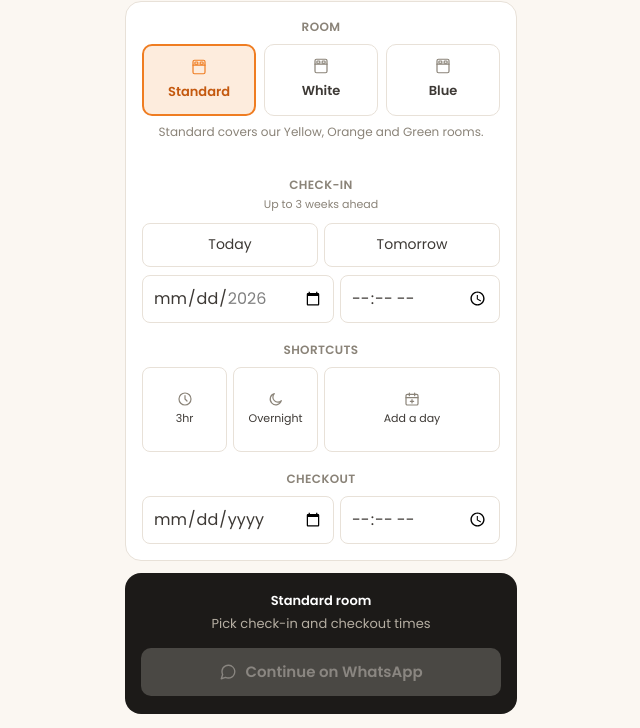
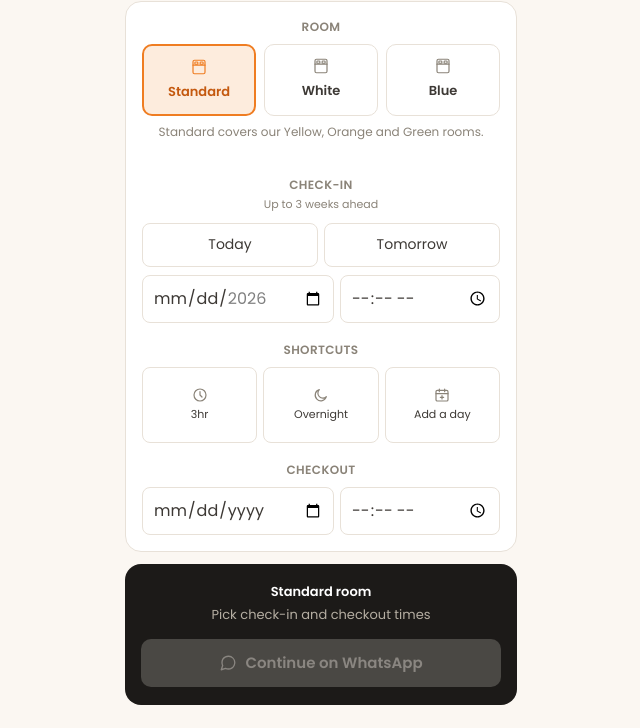
Before and after one commit to temporaryescapeinn-ui/temporary-escape-booking, a plain HTML site: page index.html in a window 1280 px wide. Shown: the part 93-821 px from the top of the page, without its empty margins (319-959 px from the left). Drawn offline with Linux system fonts and the light colour scheme; no server answers.

Commit message:
Even up the three shortcut tiles
3hr, Overnight and Add a day are now equal thirds of the row (3-column grid, one
fixed height) instead of two squares plus a double-wide tile.

Co-Authored-By: Claude Sonnet 5.5 <noreply@anthropic.com>

```diff
--- a/index.html
+++ b/index.html
@@ -65,7 +65,7 @@
           <svg class="icon" viewBox="0 0 24 24" fill="none" stroke="currentColor" stroke-width="1.8" stroke-linecap="round" stroke-linejoin="round" aria-hidden="true"><path d="M20 14.5A8.5 8.5 0 1 1 9.5 4a7 7 0 0 0 10.5 10.5z"/></svg>
           <span>Overnight</span>
         </button>
-        <button type="button" class="shortcut shortcut--wide" id="addDayBtn">
+        <button type="button" class="shortcut" id="addDayBtn">
           <svg class="icon" viewBox="0 0 24 24" fill="none" stroke="currentColor" stroke-width="1.8" stroke-linecap="round" stroke-linejoin="round" aria-hidden="true"><rect x="3" y="5" width="18" height="16" rx="2"/><path d="M16 3v4M8 3v4M3 10h18"/><path d="M12 13v5M9.5 15.5h5"/></svg>
           <span>Add a day</span>
         </button>
--- a/style.css
+++ b/style.css
@@ -213,11 +213,11 @@ button, .room-card {
 
 .shortcut-grid {
   display: grid;
-  grid-template-columns: repeat(4, 1fr);
+  grid-template-columns: repeat(3, 1fr);
   gap: 6px;
 }
 .shortcut {
-  aspect-ratio: 1;
+  min-height: 76px; /* three equal tiles; a fixed height keeps them from growing into tall squares */
   border-radius: 8px;
   border: 0.5px solid var(--border);
   background: var(--card-bg);
@@ -231,10 +231,6 @@ button, .room-card {
   text-align: center;
   padding: 4px 2px;
   cursor: pointer;
-}
-.shortcut--wide {
-  grid-column: span 2; /* takes the place of the old Half day and Full day tiles */
-  aspect-ratio: auto;
 }
 .shortcut:disabled, .chip:disabled {
   opacity: 0.45;
```
